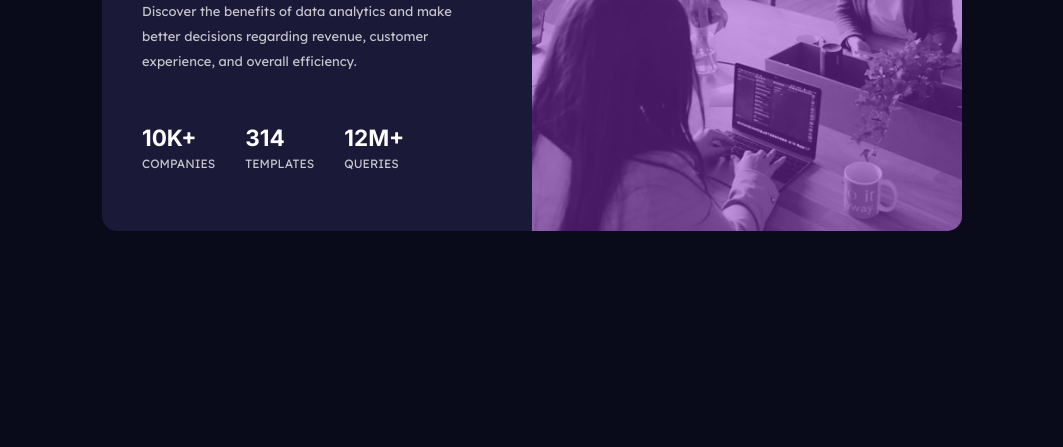
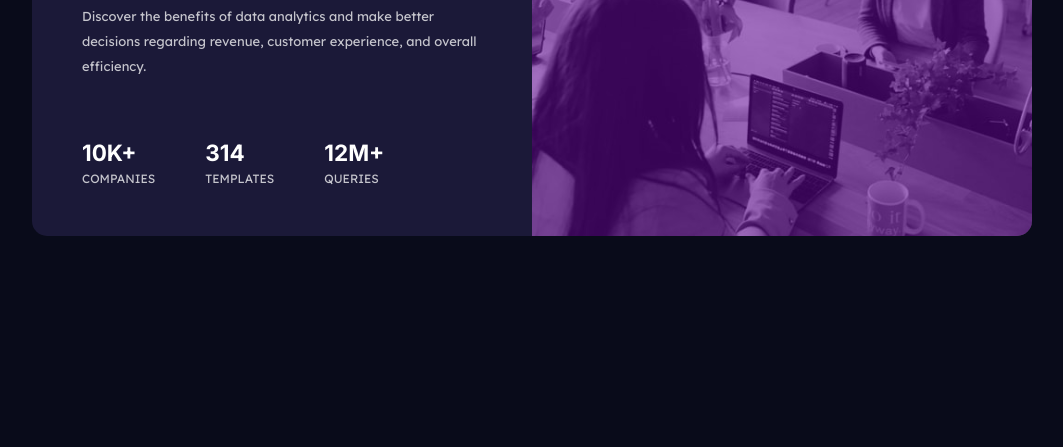
Before and after one commit to zenab12/stats-preview-Card-component, a plain HTML site: page index.html in a window 1280 px wide. Shown: the part 369-816 px from the top of the page, without its empty margins (108-1171 px from the left). Drawn offline with Linux system fonts and the light colour scheme.

Commit message:
Update index.html

```diff
--- a/index.html
+++ b/index.html
@@ -20,7 +20,7 @@
 --White-main-heading-stats: hsl(0, 0%, 100%);
 --Slightly-transparent-white-main-paragraph: hsla(0, 0%, 100%, 0.75);
 --Slightly-transparent-white-stat-headings: hsla(0, 0%, 100%, 0.6);
---overlay: #902ecc7a;
+--overlay: #5f079591;
     }
 
   body
@@ -34,7 +34,7 @@
     min-height: 100vh;
    }
 
-   main{width: min(100% - 1.5rem,860px);border-radius: 15px;}
+   main{width: min(100% - 1.5rem,1000px);border-radius: 15px;}
 
    div.card
    {
@@ -47,7 +47,8 @@
    div.details
    {
     background: var(--Dark-desaturated-blue-card-background);
-    padding: 40px;
+    padding: 50px;
+    padding-bottom: 30px;
     border-radius: 15px 0px 0px 15px;
    }
     div.details h1
@@ -75,9 +76,9 @@
     display: flex;
     justify-content: start;
     align-items: center;
-    column-gap: 30px;
+   column-gap: 50px;
     padding: 0px;
-    margin-top: 50px;
+    margin-top: 60px;
     font-family: 'Inter', sans-serif;
    }
    div.details ul li
```
